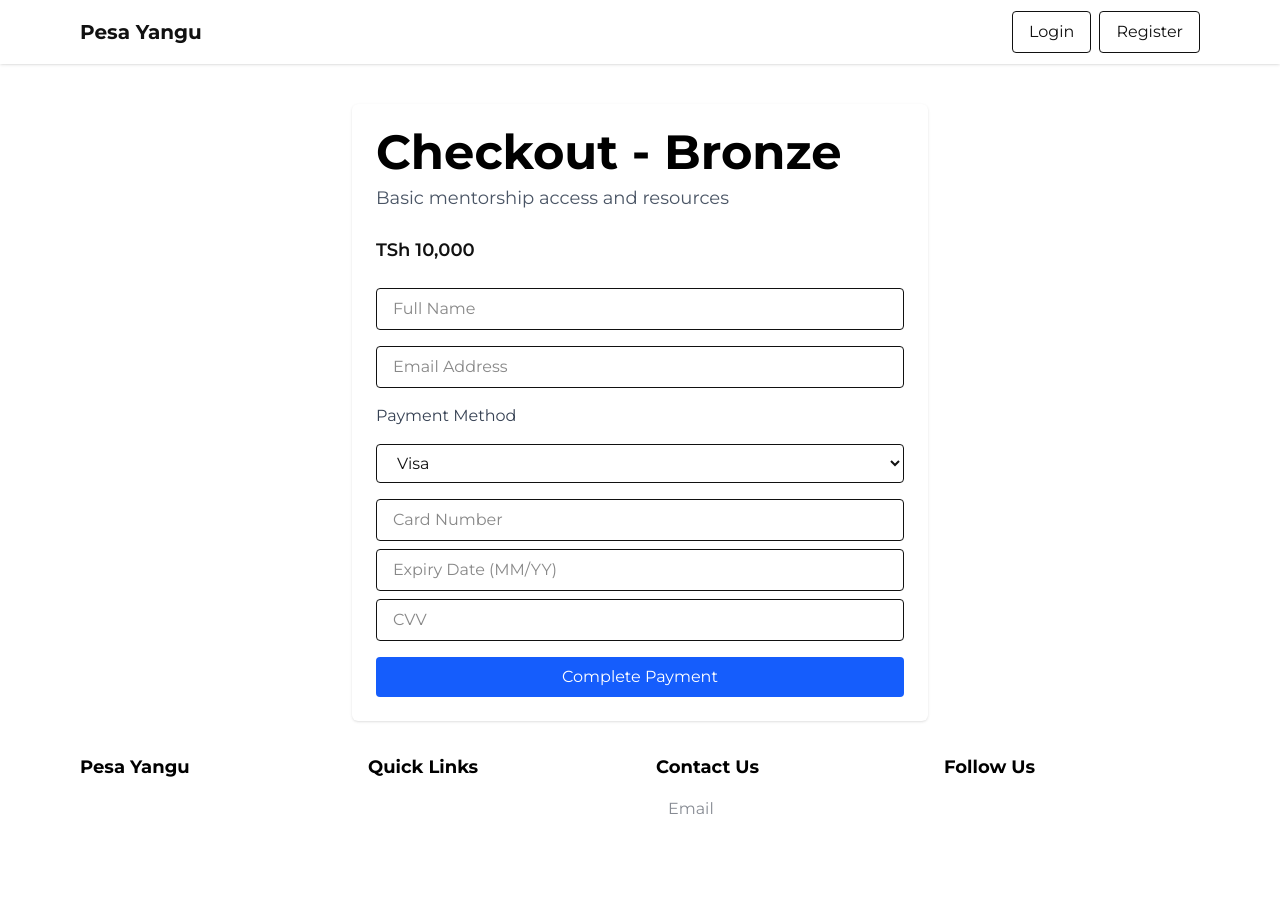
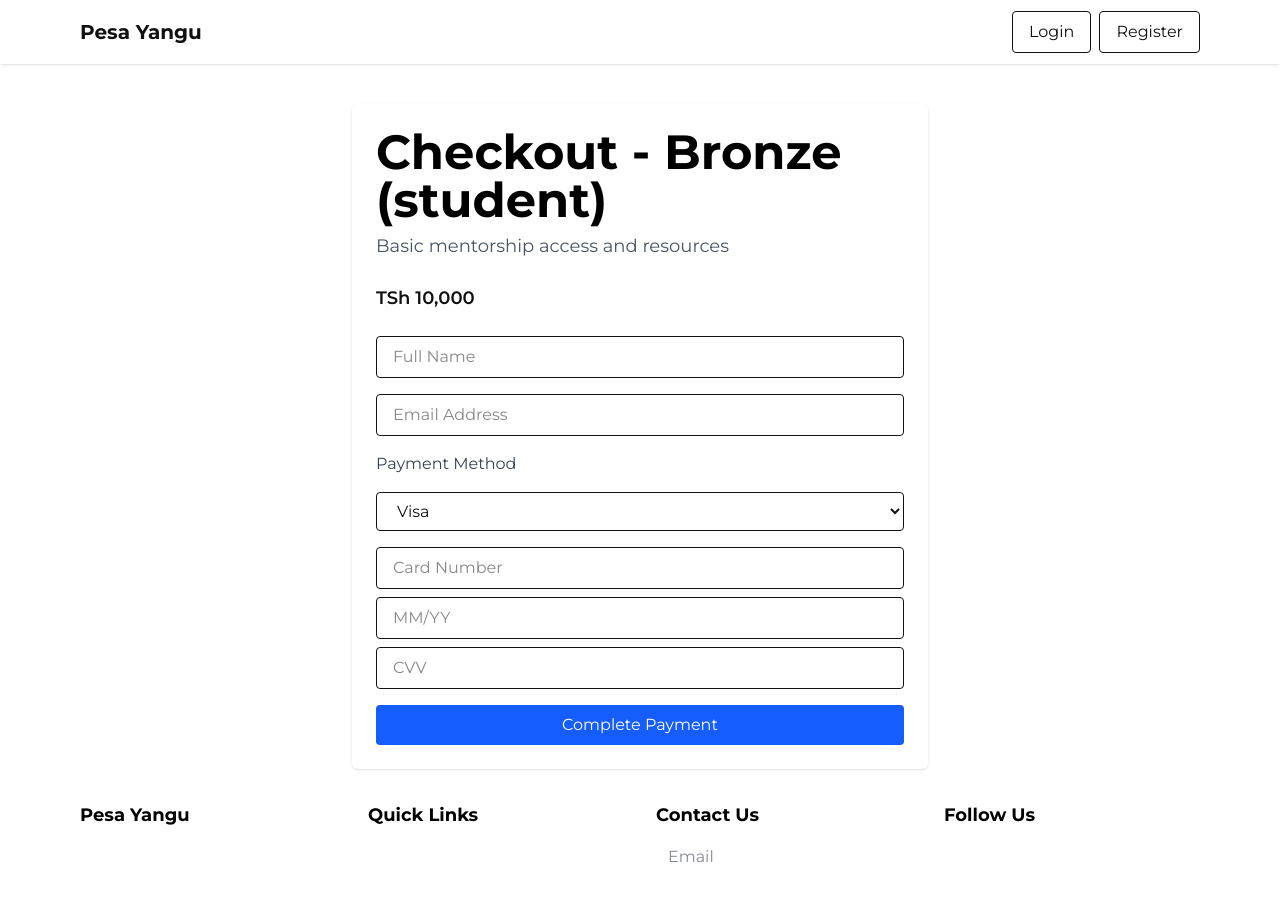
Before and after one commit to Brianceasar/pesa-yangu, a Next.js app in the folder client/: page /checkout in a window 1280 px wide. Shown: the top 900 px of the page. Built offline with nearby package versions, Linux system fonts and the light colour scheme.

Commit message:
add role specific checkout behaviour

```diff
--- a/client/app/checkout/page.tsx
+++ b/client/app/checkout/page.tsx
@@ -1,9 +1,10 @@
-"use client";
+'use client';
 
-import { useSearchParams } from "next/navigation";
-import { useState } from "react";
+import { useSearchParams } from 'next/navigation';
+import { useEffect, useState } from 'react';
 
 const plans = {
+  student: {
     bronze: {
       name: 'Bronze',
       price: 'TSh 10,000',
@@ -12,31 +13,53 @@ const plans = {
     silver: {
       name: 'Silver',
       price: 'TSh 25,000',
-    description: 'More sessions and premium content',
+      description: 'Premium content and 3 mentorship sessions/month',
     },
     gold: {
       name: 'Gold',
       price: 'TSh 50,000',
-    description: 'Full access and personalized guidance',
+      description: 'Unlimited mentorship and personalized tools',
+    },
+  },
+  mentor: {
+    bronze: {
+      name: 'Bronze',
+      price: 'TSh 15,000',
+      description: 'Profile listing and basic analytics',
+    },
+    silver: {
+      name: 'Silver',
+      price: 'TSh 35,000',
+      description: 'Advanced scheduling and profile boosting',
+    },
+    gold: {
+      name: 'Gold',
+      price: 'TSh 70,000',
+      description: 'Featured mentor and unlimited boosts',
+    },
   },
 };
 
 const CheckoutPage = () => {
   const searchParams = useSearchParams();
-  const plan = searchParams.get('plan')as keyof typeof plans;
-  const selectedPlan = plans[plan] || plans.bronze;
+
+  const role = (searchParams.get('role') as 'student' | 'mentor') || 'student';
+  const plan = (searchParams.get('plan') as 'bronze' | 'silver' | 'gold') || 'bronze';
+  const selectedPlan = plans[role]?.[plan] || plans.student.bronze;
 
   const [form, setForm] = useState({ name: '', email: '', paymentMethod: 'visa' });
   const [submitted, setSubmitted] = useState(false);
 
+  useEffect(() => {
+    localStorage.setItem('selectedPlan', JSON.stringify({ role, plan }));
+  }, [role, plan]);
+
   const handleChange = (e: React.ChangeEvent<HTMLInputElement | HTMLSelectElement>) => {
-    setForm({
-      ...form, [e.target.name]: e.target.value });
+    setForm({ ...form, [e.target.name]: e.target.value });
   };
 
   const handleSubmit = (e: React.FormEvent) => {
     e.preventDefault();
-    // For demo, just simulate submission
     setSubmitted(true);
   };
 
@@ -45,12 +68,16 @@ const CheckoutPage = () => {
       {submitted ? (
         <div className="text-center">
           <h2 className="text-2xl font-bold text-green-600 mb-4">Payment Successful ✅</h2>
-          <p className="text-gray-700 mb-2">Thank you for purchasing the {selectedPlan.name} Plan!</p>
-          <p className="text-sm text-gray-500">We’ve sent a confirmation email to {form.email}.</p>
+          <p className="text-gray-700 mb-2">
+            Thank you for purchasing the {selectedPlan.name} Plan ({role}).
+          </p>
+          <p className="text-sm text-gray-500">Confirmation sent to {form.email}.</p>
         </div>
       ) : (
         <>
-          <h1 className="text-3xl font-bold mb-2">Checkout - {selectedPlan.name}</h1>
+          <h1 className="text-3xl font-bold mb-2">
+            Checkout - {selectedPlan.name} ({role})
+          </h1>
           <p className="text-gray-600 mb-6">{selectedPlan.description}</p>
           <p className="text-xl font-semibold mb-6">{selectedPlan.price}</p>
 
@@ -83,30 +110,26 @@ const CheckoutPage = () => {
             >
               <option value="visa">Visa</option>
               <option value="paypal">PayPal</option>
-              <option value="mobilemoney">Mobile Money (Tigo, Mpesa, Airtel)</option>
+              <option value="mobilemoney">Mobile Money</option>
             </select>
 
-            {/* Dynamic form fields based on payment method */}
+            {/* Dynamic fields */}
             {form.paymentMethod === 'visa' && (
               <div className="space-y-2">
                 <input type="text" placeholder="Card Number" className="w-full border px-4 py-2 rounded" required />
-                <input type="text" placeholder="Expiry Date (MM/YY)" className="w-full border px-4 py-2 rounded" required />
+                <input type="text" placeholder="MM/YY" className="w-full border px-4 py-2 rounded" required />
                 <input type="text" placeholder="CVV" className="w-full border px-4 py-2 rounded" required />
               </div>
             )}
-
             {form.paymentMethod === 'paypal' && (
-              <div className="space-y-2">
               <input type="email" placeholder="PayPal Email" className="w-full border px-4 py-2 rounded" required />
-              </div>
             )}
-
             {form.paymentMethod === 'mobilemoney' && (
               <div className="space-y-2">
                 <input type="text" placeholder="Phone Number (07...)" className="w-full border px-4 py-2 rounded" required />
                 <select className="w-full border px-4 py-2 rounded">
                   <option value="tigo">Tigo Pesa</option>
-                  <option value="mpesa">Vodacom Mpesa</option>
+                  <option value="mpesa">Vodacom M-Pesa</option>
                   <option value="airtel">Airtel Money</option>
                 </select>
               </div>
```
Lines whose indentation alone changed are shown as unchanged.
